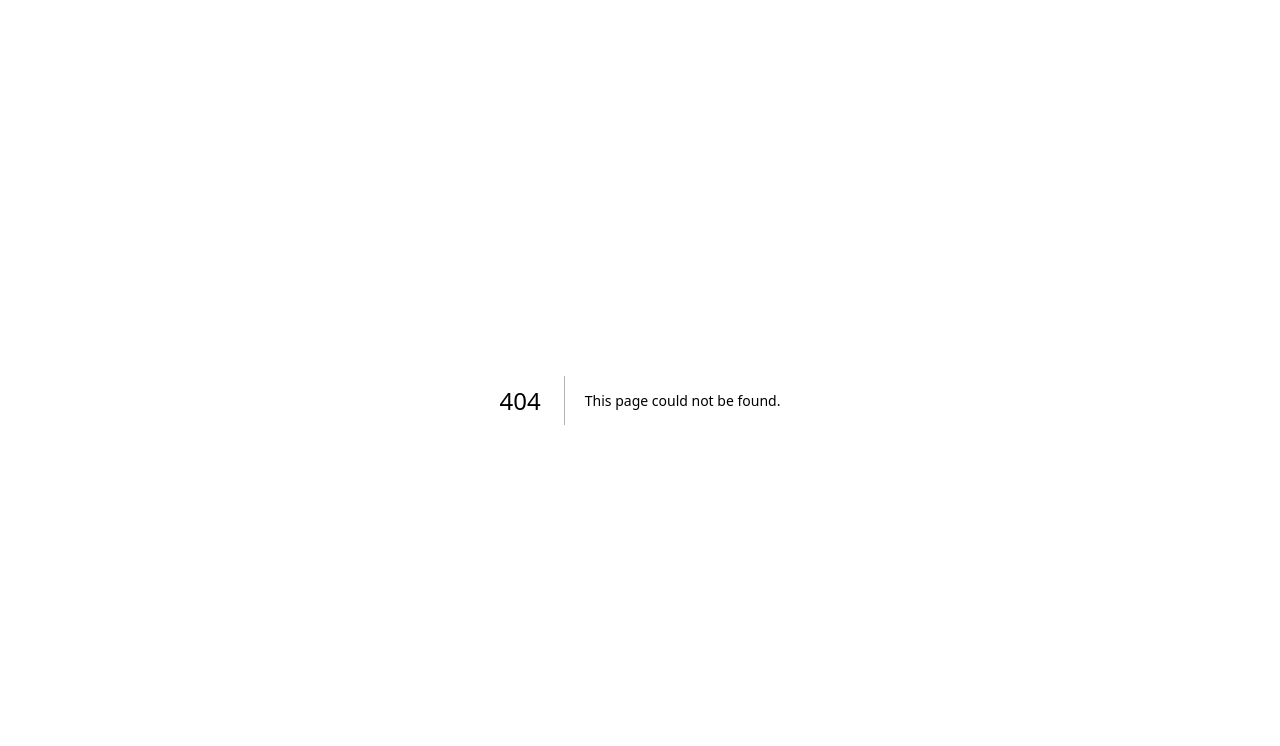
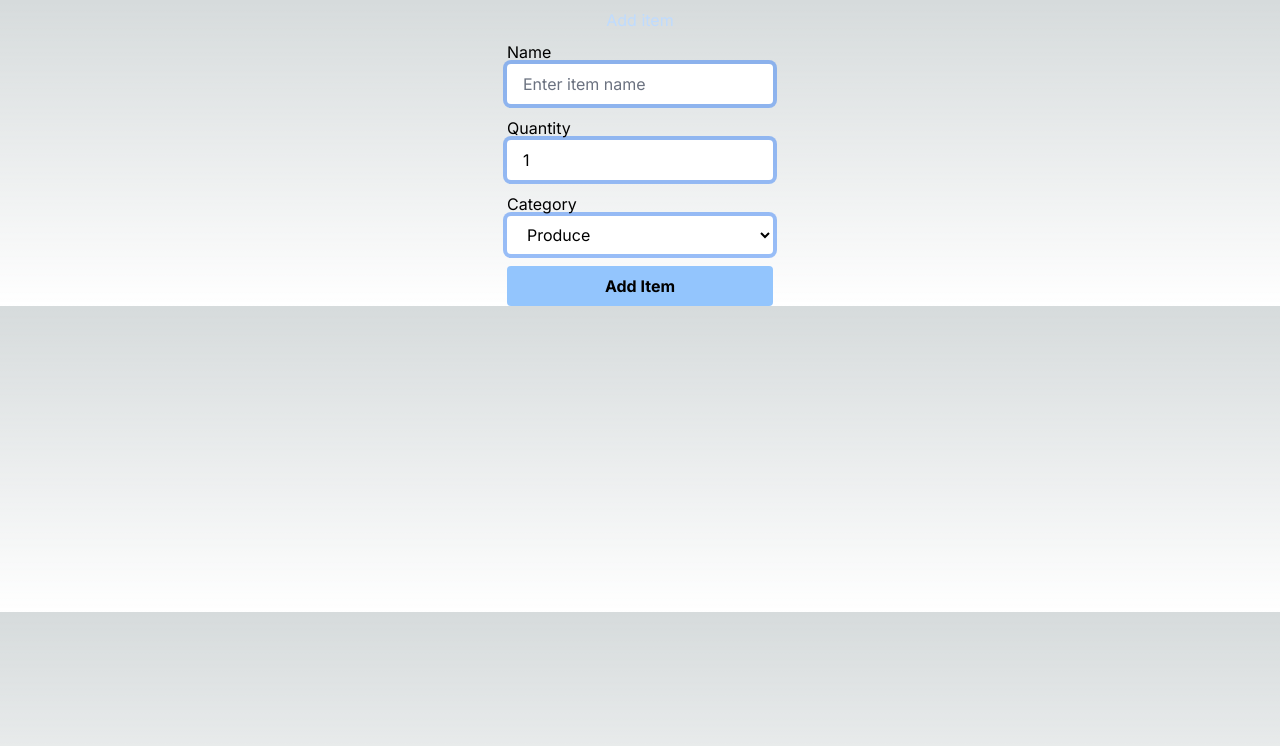
Before and after one commit to gail-aud/cprg306-assignments, a Next.js app: page /week4 in a window 1280 px wide. Before the commit this address had no page. Shown: the top 746 px of the page. Built offline with nearby package versions, Linux system fonts and the light colour scheme.

Commit message:
week4 assignment
I finally fixed it, thank goodness 🥲

```diff
--- a/app/week2/page.js
+++ b/app/week2/page.js
@@ -1,4 +1,4 @@
-import StudentInfo from "./StudentInfo";
+import StudentInfo from "../StudentInfo";
 import Link from "next/link";
 
 export default function Page() {
--- a/app/week 4/new-item.js
+++ b/app/week4/new-item.js
@@ -1,4 +1,4 @@
-"use client"
+"use client";
 
 import { useState } from "react";
 
@@ -29,7 +29,7 @@ export default function NewItem() {
                     <input
                         required
                         type="text"
-                        className="block w-full bg-white rounded py-2 px-4 mb-3 text-black placeholder:text-gray-500  focus:ring-blue-200 focus: ring-4"
+                        className="block w-full bg-white rounded py-2 px-4 mb-3 text-black placeholder:text-gray-500  focus:ring-blue-300 focus: ring-4"
                         placeholder="Enter item name"
                         value={name}
                         onChange={(event) => setName(event.target.value)}
@@ -38,7 +38,7 @@ export default function NewItem() {
                     <input
                         required
                         type="number"
-                        className="block w-full bg-white rounded py-2 px-4 mb-3 text-black  focus:ring-blue-200 focus: ring-4"
+                        className="block w-full bg-white rounded py-2 px-4 mb-3 text-black  focus:ring-blue-300 focus: ring-4"
                         min = "1"
                         max = "99"
                         value={quantity}
@@ -46,7 +46,7 @@ export default function NewItem() {
                     />
                     <label htmlFor="category">Category</label>
                     <select
-                        className="block w-full bg-white rounded py-2 px-4 mb-3 text-black focus:ring-blue-200 focus: ring-4"
+                        className="block w-full bg-white rounded py-2 px-4 mb-3 text-black focus:ring-blue-300 focus: ring-4"
                         value={category}
                         onChange={(event) => setCategory(event.target.value)}
                     >
@@ -62,7 +62,7 @@ export default function NewItem() {
                         <option value="HouseHold">HouseHold</option>
                         <option value="other">Other</option>
                     </select>
-                    <button type="submit" className="w-full bg-blue-300 hover:bg-yellow-300 text-black font-bold py-2 px-4 rounded hover:text-white"
+                    <button type="submit" className="w-full bg-blue-300 hover:bg-blue-500 text-black font-bold py-2 px-4 rounded hover:text-white"
                     >Add Item</button>
                 </form>
             </div>
```
Also changed, not shown: app/week4/page.js (renamed from app/week 4/page.js).
